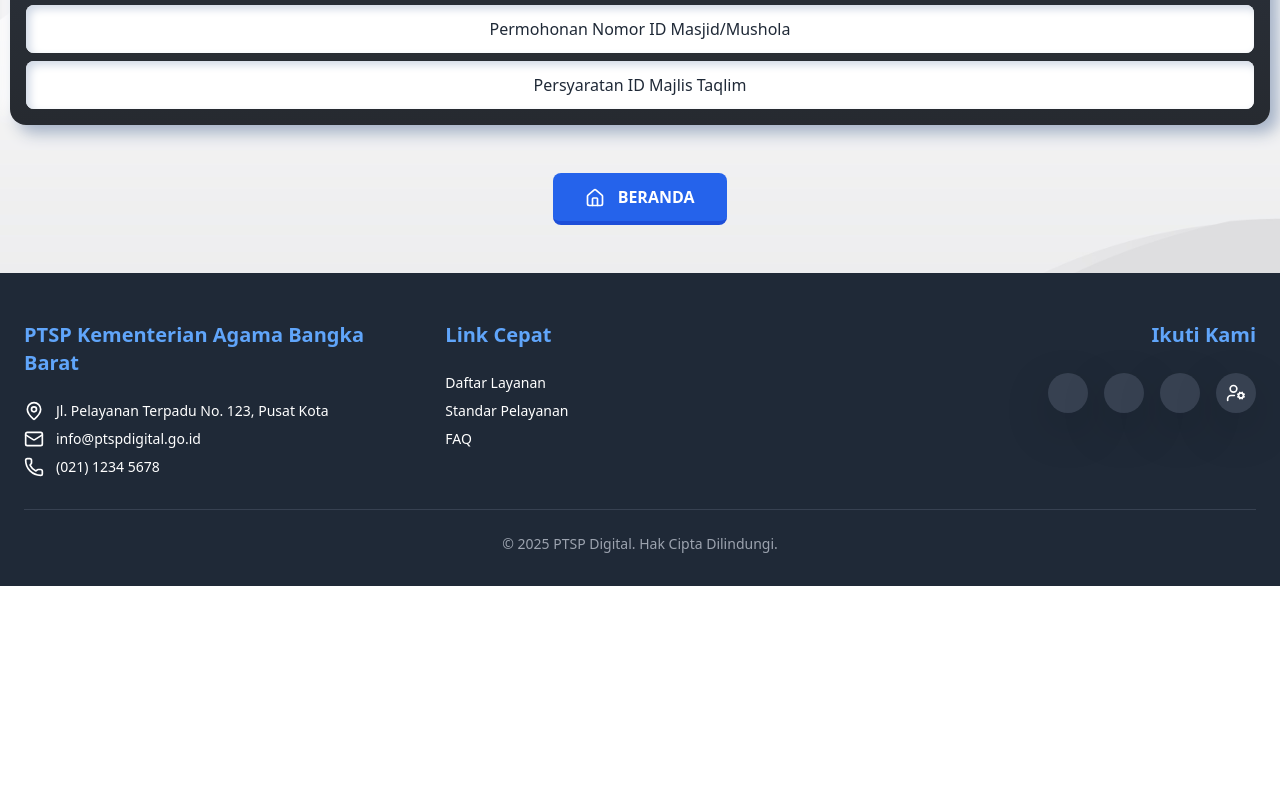
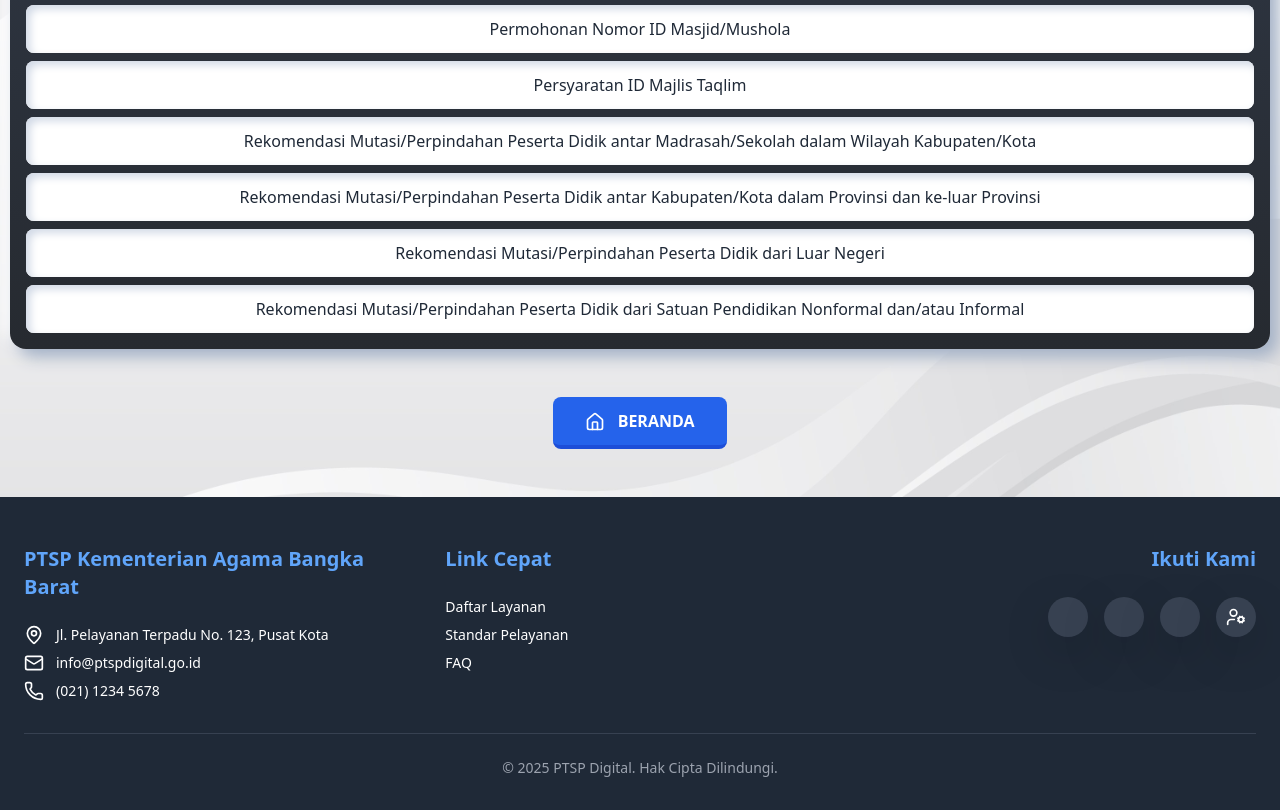
Before and after one commit to pelitekemenagbabar-glitch/PELITE_PTSP-ONLINE-KEMENAG-BABAR, a plain HTML site: page layanan.html in a window 1280 px wide. Shown: the part 1021-1831 px from the top of the page. Before the commit the page ends 1607 px from the top, so only its background shows below. Drawn offline with nearby package versions, Linux system fonts and the light colour scheme.

Commit message:
Update layanan.html

```diff
--- a/layanan.html
+++ b/layanan.html
@@ -195,6 +195,11 @@
                         <a href="#" class="service-item block">Izin Pendirian Madrasah Diniyah</a>
                         <a href="#" class="service-item block">Permohonan Nomor ID Masjid/Mushola</a>
                         <a href="#" class="service-item block">Persyaratan ID Majlis Taqlim</a>
+                        <a href="#" class="service-item block">Rekomendasi Mutasi/Perpindahan Peserta Didik antar Madrasah/Sekolah dalam Wilayah Kabupaten/Kota</a>
+                        <a href="#" class="service-item block">Rekomendasi Mutasi/Perpindahan Peserta Didik antar Kabupaten/Kota dalam Provinsi dan ke-luar Provinsi</a>
+                        <a href="#" class="service-item block">Rekomendasi Mutasi/Perpindahan Peserta Didik dari Luar Negeri</a>
+                        <a href="#" class="service-item block">Rekomendasi Mutasi/Perpindahan Peserta Didik dari Satuan Pendidikan Nonformal dan/atau Informal</a>
+
                     </div>
                 </div>
 
```
